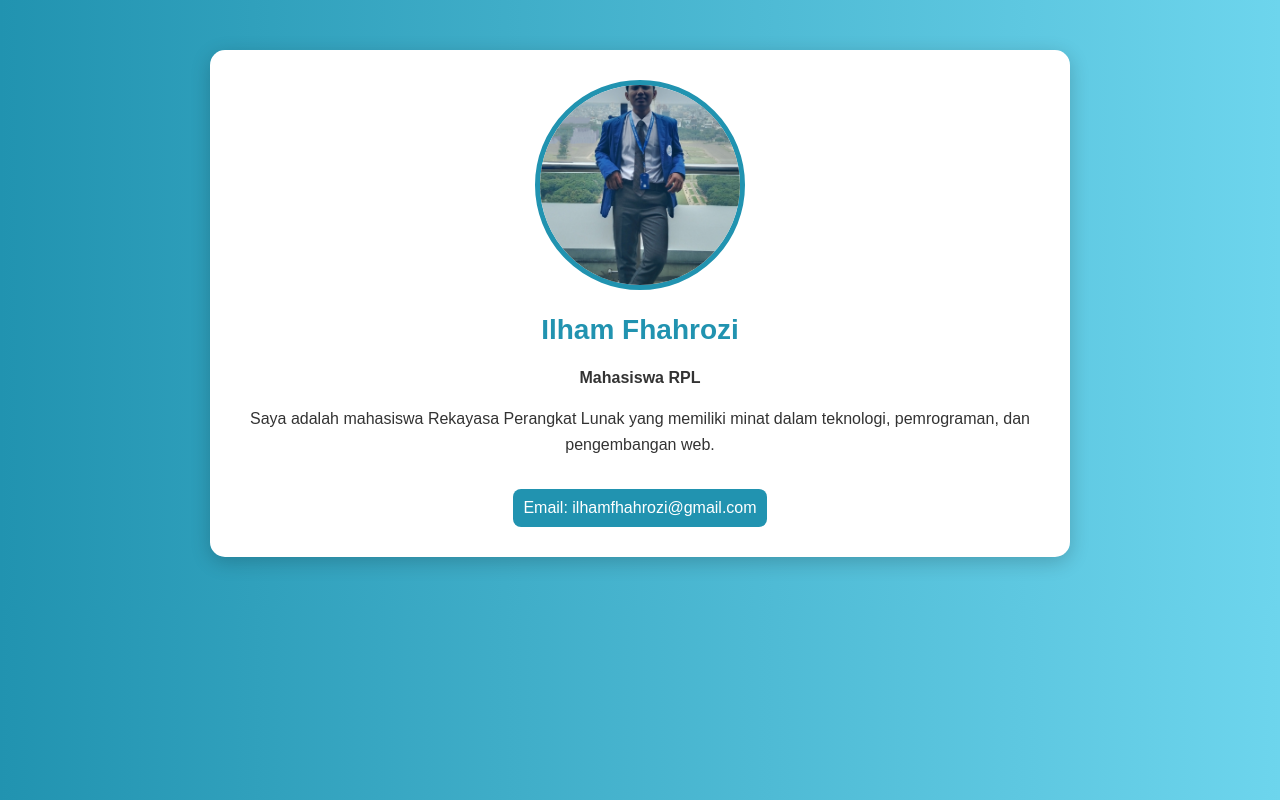
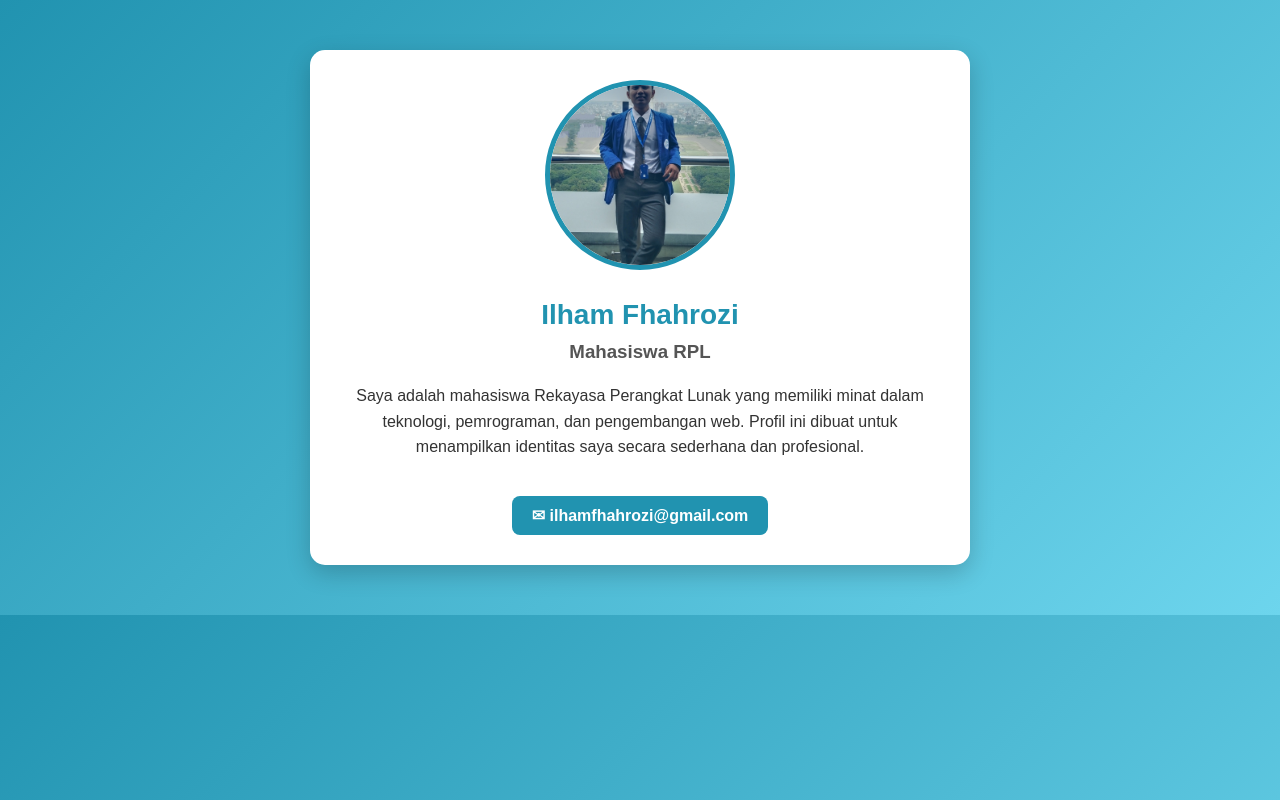
Before and after one commit to ilhamfhahrozi-hash/portfolio-html, a plain HTML site: page index.html in a window 1280 px wide. Drawn offline with Linux system fonts and the light colour scheme.

Commit message:
Update index.html

```diff
--- a/index.html
+++ b/index.html
@@ -7,58 +7,74 @@
   <style>
     body {
       font-family: Arial, sans-serif;
-      background: linear-gradient(to right, #2193b0, #6dd5ed);
+      background: linear-gradient(135deg, #2193b0, #6dd5ed);
       margin: 0;
       padding: 0;
-      color: #333;
     }
     .container {
-      max-width: 800px;
+      max-width: 600px;
       margin: 50px auto;
-      background: #fff;
+      background: white;
       border-radius: 15px;
-      box-shadow: 0px 5px 20px rgba(0,0,0,0.2);
+      box-shadow: 0px 8px 25px rgba(0,0,0,0.2);
       padding: 30px;
       text-align: center;
     }
     .profile-img {
-      width: 200px;
-      height: 200px;
+      width: 180px;
+      height: 180px;
       border-radius: 50%;
       object-fit: cover;
       border: 5px solid #2193b0;
+      margin-bottom: 15px;
     }
     h1 {
-      margin-top: 20px;
       font-size: 28px;
       color: #2193b0;
+      margin: 10px 0;
+    }
+    h3 {
+      color: #555;
+      margin: 5px 0 20px;
     }
     p {
       font-size: 16px;
+      color: #333;
       line-height: 1.6;
     }
     .email {
-      margin-top: 15px;
-      padding: 10px;
+      margin-top: 20px;
+      padding: 10px 20px;
       background: #2193b0;
       color: white;
+      font-weight: bold;
       border-radius: 8px;
       display: inline-block;
+      text-decoration: none;
+    }
+    .email:hover {
+      background: #17697a;
     }
   </style>
 </head>
 <body>
   <div class="container">
-    <!-- Ganti path foto sesuai lokasi file di project GitHub -->
-    <img src="IMG_20241127_061336.jpg" alt="Foto Profil Ilham" class="profile-img">
+    <!-- Foto profil -->
+    <img src="IMG_20241127_061336.jpg" alt="Foto Profil Ilham Fhahrozi" class="profile-img">
 
+    <!-- Identitas -->
     <h1>Ilham Fhahrozi</h1>
-    <p><b>Mahasiswa RPL</b></p>
-    <p>Saya adalah mahasiswa Rekayasa Perangkat Lunak yang memiliki minat dalam teknologi, pemrograman, dan pengembangan web.</p>
+    <h3>Mahasiswa RPL</h3>
+    <p>
+      Saya adalah mahasiswa Rekayasa Perangkat Lunak yang memiliki minat dalam teknologi,
+      pemrograman, dan pengembangan web.
+      Profil ini dibuat untuk menampilkan identitas saya secara sederhana dan profesional.
+    </p>
 
-    <div class="email">
-      Email: ilhamfhahrozi@gmail.com
-    </div>
+    <!-- Email -->
+    <a href="mailto:ilhamfhahrozi@gmail.com" class="email">
+      ✉ ilhamfhahrozi@gmail.com
+    </a>
   </div>
 </body>
 </html>
```
